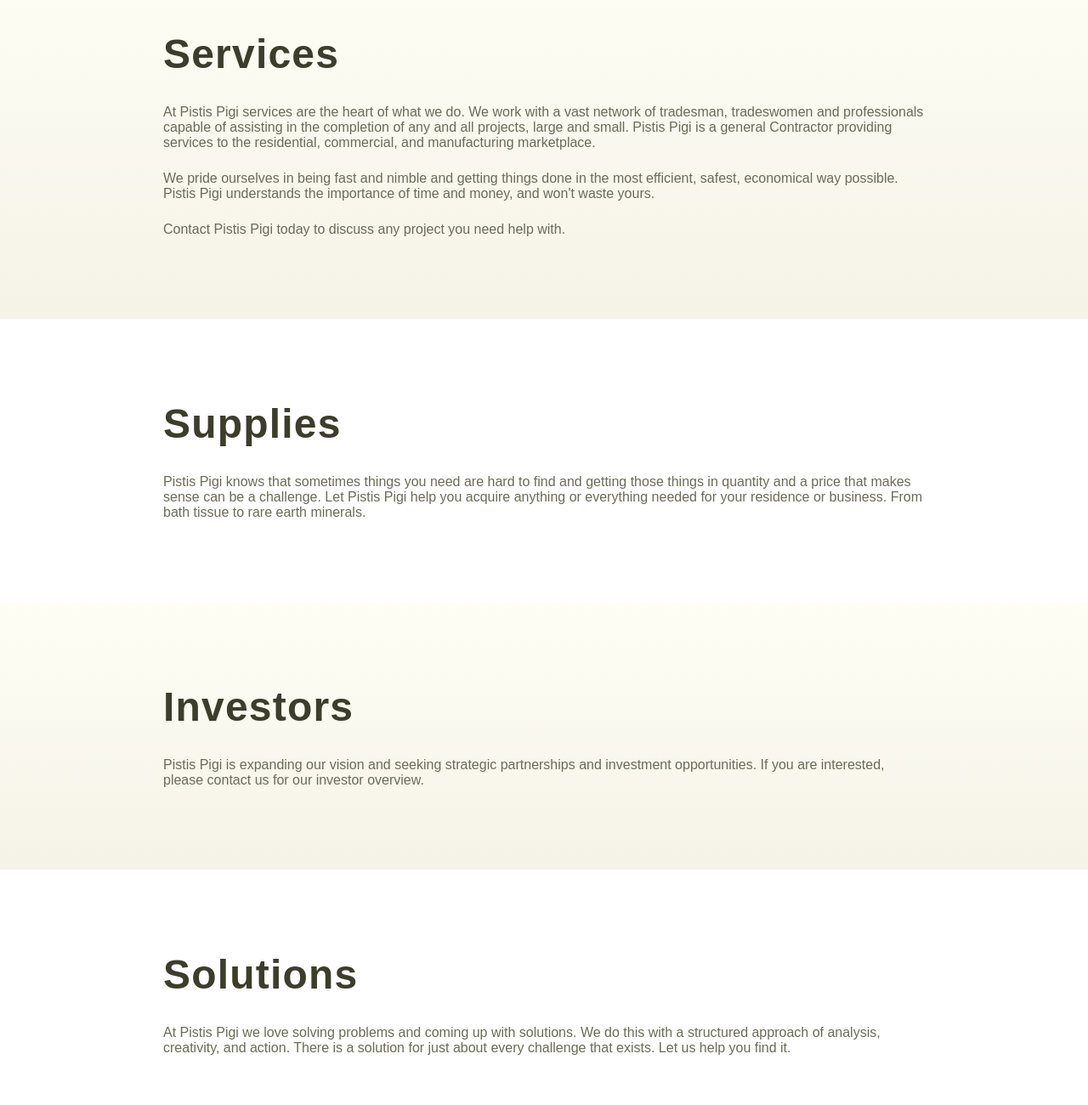
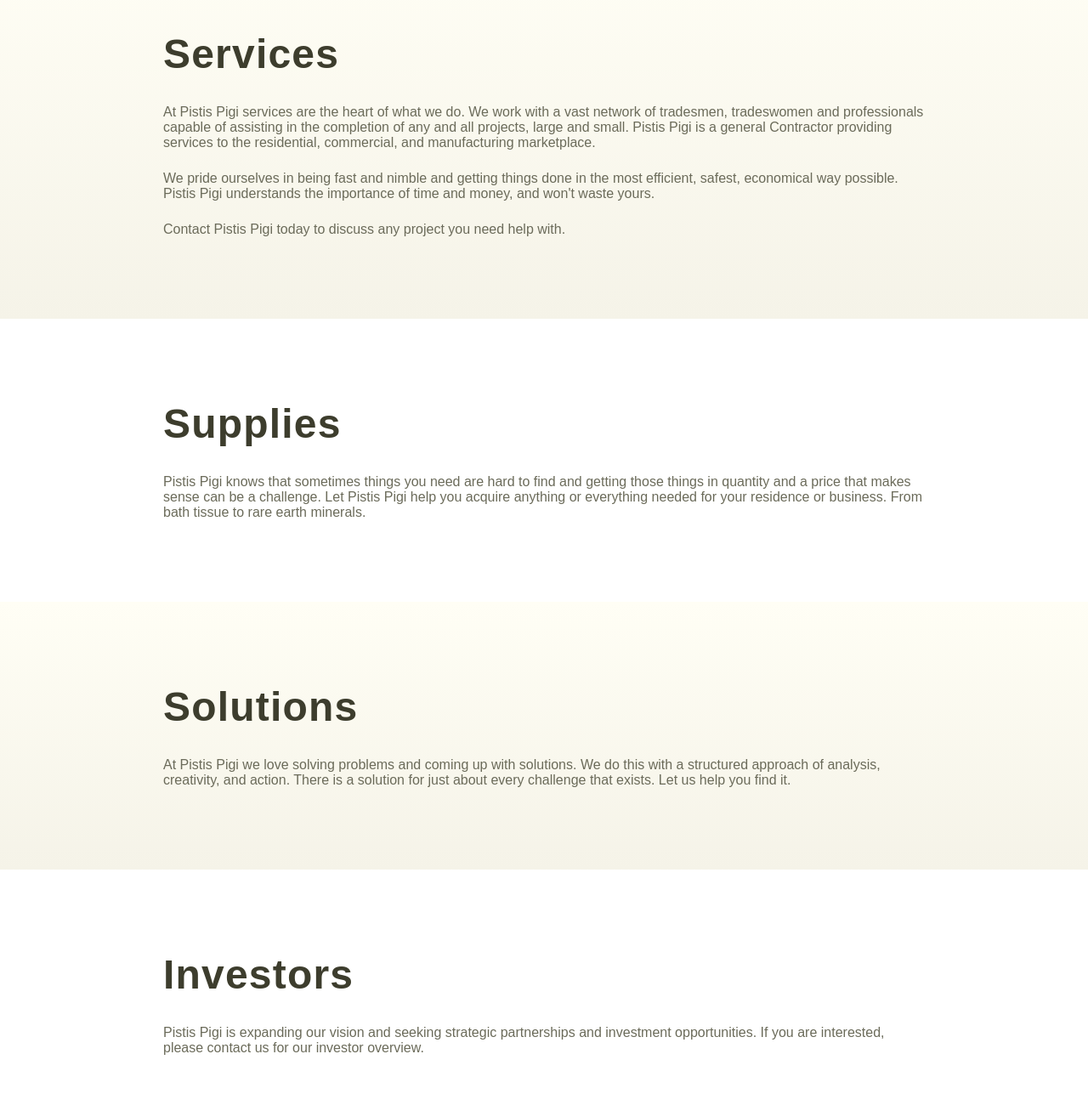
Before and after one commit to cforage/pistis-pigi, a plain HTML site: page index.html in a window 1280 px wide. Shown: the part 860-2160 px from the top of the page at 85% size. Drawn offline with Linux system fonts and the light colour scheme.

Commit message:
Swap content of Services and Investors sections

```diff
--- a/index.html
+++ b/index.html
@@ -140,7 +140,7 @@
       <h2 style="font-size: 2.5rem; margin-bottom: 2rem; letter-spacing: 0.025em; color: #3d3d2d;">Services</h2>
       <div style="display: flex; flex-direction: column; gap: 1.5rem; color: #6b6b5a;">
         <p>
-          At Pistis Pigi services are the heart of what we do. We work with a vast network of tradesman,
+          At Pistis Pigi services are the heart of what we do. We work with a vast network of tradesmen,
           tradeswomen and professionals capable of assisting in the completion of any and all projects,
           large and small. Pistis Pigi is a general Contractor providing services to the residential,
           commercial, and manufacturing marketplace.
@@ -174,11 +174,12 @@
   <!-- Investors Section -->
   <section id="investors" class="gradient-bg-warm">
     <div style="max-width: 56rem; margin: 0 auto;">
-      <h2 style="font-size: 2.5rem; margin-bottom: 2rem; letter-spacing: 0.025em; color: #3d3d2d;">Investors</h2>
+      <h2 style="font-size: 2.5rem; margin-bottom: 2rem; letter-spacing: 0.025em; color: #3d3d2d;">Solutions</h2>
       <div style="display: flex; flex-direction: column; gap: 1.5rem; color: #6b6b5a;">
         <p>
-          Pistis Pigi is expanding our vision and seeking strategic partnerships and investment opportunities.
-          If you are interested, please contact us for our investor overview.
+          At Pistis Pigi we love solving problems and coming up with solutions. We do this with a structured
+          approach of analysis, creativity, and action. There is a solution for just about every challenge
+          that exists. Let us help you find it.
         </p>
       </div>
     </div>
@@ -187,12 +188,11 @@
   <!-- Solutions Section -->
   <section id="solutions" style="background-color: white;">
     <div style="max-width: 56rem; margin: 0 auto;">
-      <h2 style="font-size: 2.5rem; margin-bottom: 2rem; letter-spacing: 0.025em; color: #3d3d2d;">Solutions</h2>
+      <h2 style="font-size: 2.5rem; margin-bottom: 2rem; letter-spacing: 0.025em; color: #3d3d2d;">Investors</h2>
       <div style="display: flex; flex-direction: column; gap: 1.5rem; color: #6b6b5a;">
         <p>
-          At Pistis Pigi we love solving problems and coming up with solutions. We do this with a structured
-          approach of analysis, creativity, and action. There is a solution for just about every challenge
-          that exists. Let us help you find it.
+          Pistis Pigi is expanding our vision and seeking strategic partnerships and investment opportunities.
+          If you are interested, please contact us for our investor overview.
         </p>
       </div>
     </div>
```
